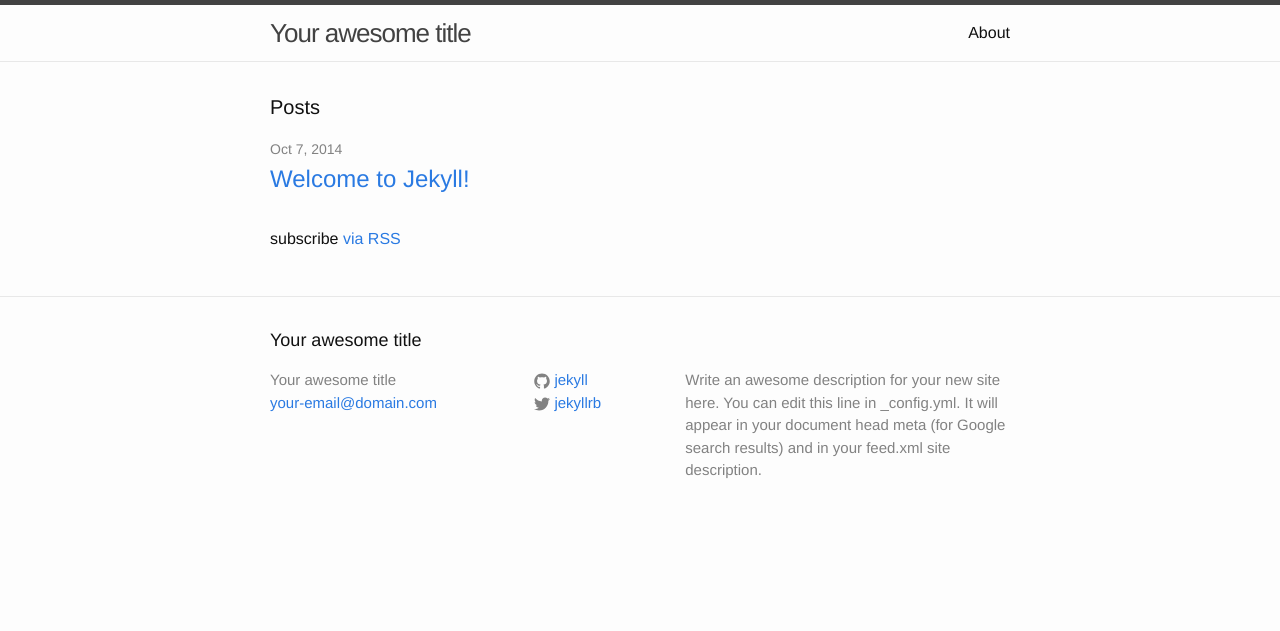
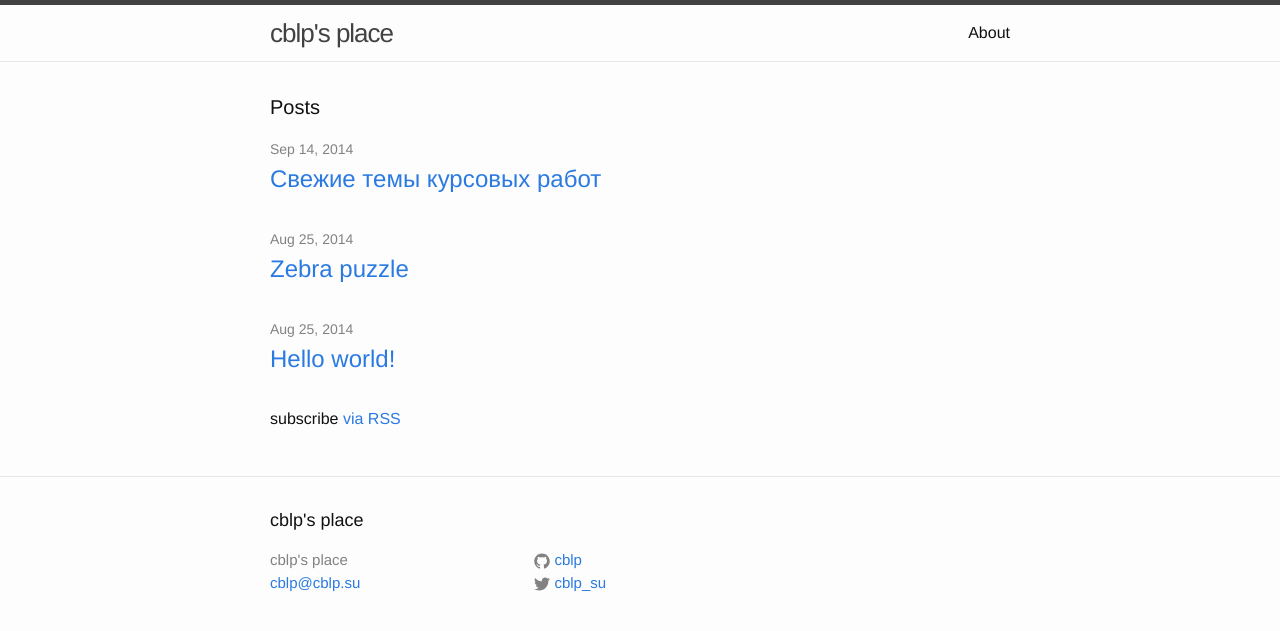
Before and after one commit to cblp/cblp-github-io, a Jekyll site: the page built from index.html, in a window 1280 px wide. Shown: the top 631 px of the page. Built offline with Jekyll 4.4.1, drawn with Linux system fonts in a browser that asks for light colours.

Commit message:
[+] posts

```diff
--- a/_config.yml
+++ b/_config.yml
@@ -1,14 +1,12 @@
 # Site settings
-title: Your awesome title
-email: your-email@domain.com
-description: > # this means to ignore newlines until "baseurl:"
-  Write an awesome description for your new site here. You can edit this
-  line in _config.yml. It will appear in your document head meta (for
-  Google search results) and in your feed.xml site description.
+title: cblp's place
+email: cblp@cblp.su
+description: null # > # this means to ignore newlines
+  # cblp's place
 baseurl: "" # the subpath of your site, e.g. /blog/
-url: "http://yourdomain.com" # the base hostname & protocol for your site
-twitter_username: jekyllrb
-github_username:  jekyll
+url: "http://cblp.github.io" # the base hostname & protocol for your site
+twitter_username: cblp_su
+github_username:  cblp
 
 # Build settings
 markdown: kramdown
--- a/_posts/2014-10-07-welcome-to-jekyll.markdown
+++ b/_drafts/welcome-to-jekyll.markdown
@@ -1,9 +1,10 @@
 ---
 layout: post
-title:  "Welcome to Jekyll!"
+title:  Welcome to Jekyll!
 date:   2014-10-07 14:19:57
 categories: jekyll update
 ---
+
 You’ll find this post in your `_posts` directory. Go ahead and edit it and re-build the site to see your changes. You can rebuild the site in many different ways, but the most common way is to run `jekyll serve --watch`, which launches a web server and auto-regenerates your site when a file is updated.
 
 To add new posts, simply add a file in the `_posts` directory that follows the convention `YYYY-MM-DD-name-of-post.ext` and includes the necessary front matter. Take a look at the source for this post to get an idea about how it works.
--- a/index.html
+++ b/index.html
@@ -12,7 +12,9 @@ layout: default
         <span class="post-meta">{{ post.date | date: "%b %-d, %Y" }}</span>
 
         <h2>
-          <a class="post-link" href="{{ post.url | prepend: site.baseurl }}">{{ post.title }}</a>
+          <a class="post-link" href="{{ post.url | prepend: site.baseurl }}">
+            {{ post.title }}
+          </a>
         </h2>
       </li>
     {% endfor %}
```
Also changed, not shown: _includes/head.html (+10 -2 lines), _posts/2014-08-25-hello-world.md (added, +11 -0 lines), _posts/2014-08-25-zebra.md (added, +12 -0 lines), _posts/2014-09-14-courseworks.md (added, +9 -0 lines).
